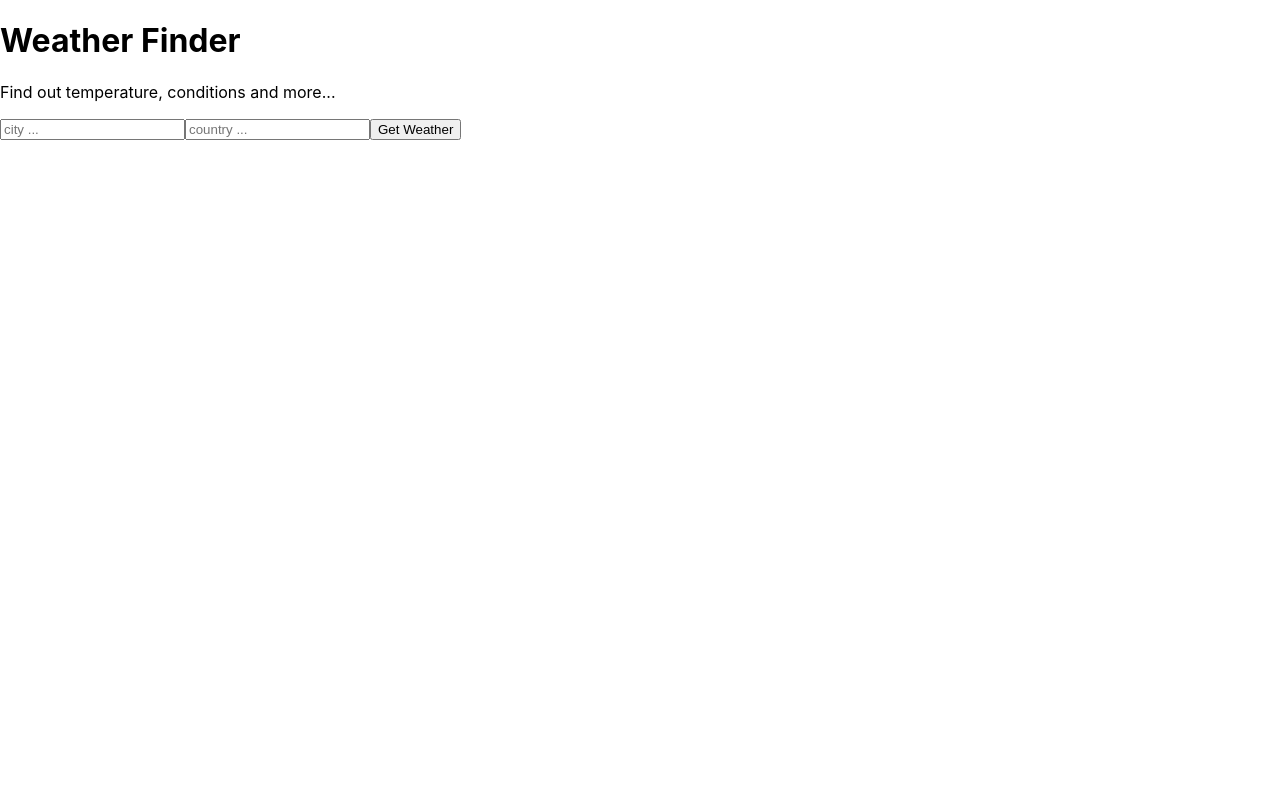
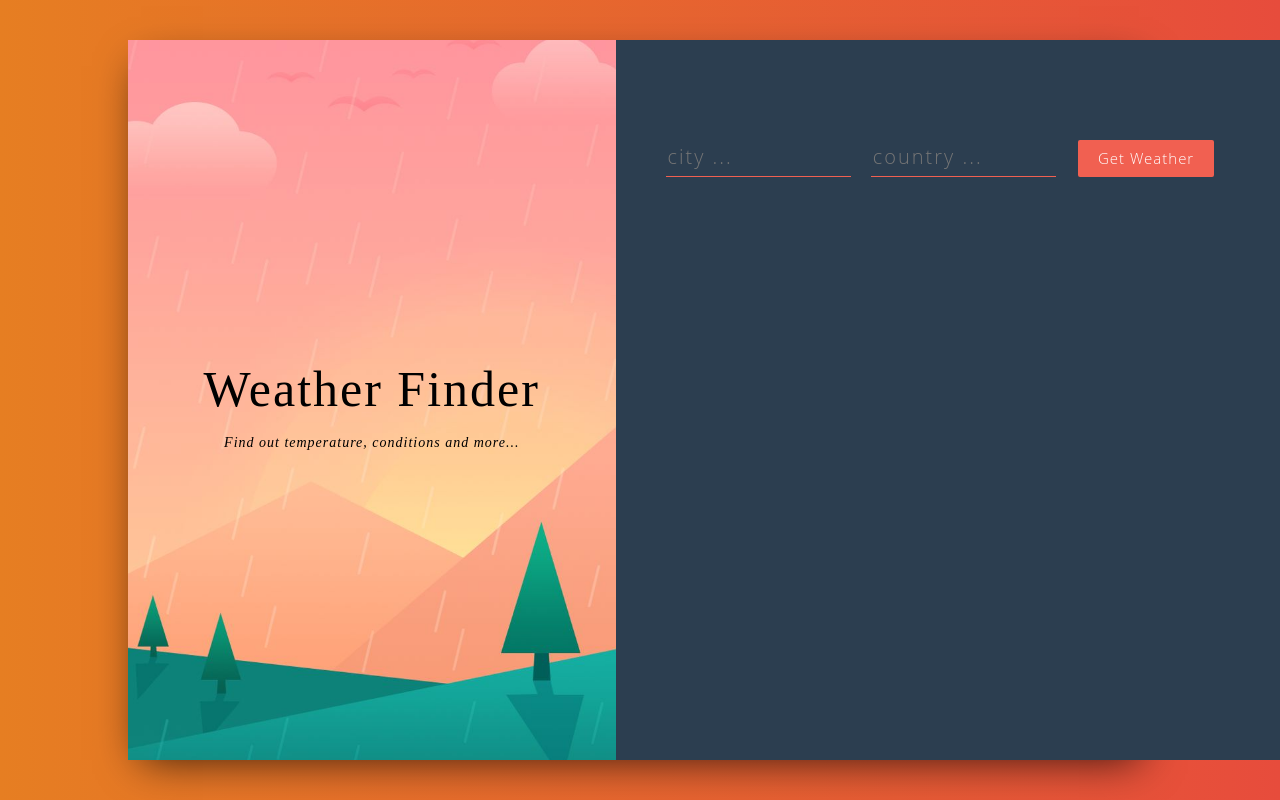
Before and after one commit to Arthur1122/Reactjs_app_about_weather, a React (Create React App) app: page / in a window 1280 px wide. Built offline with nearby package versions, Linux system fonts and the light colour scheme.

Commit message:
Add styles the site

```diff
--- a/package.json
+++ b/package.json
@@ -3,6 +3,7 @@
   "version": "0.1.0",
   "private": true,
   "dependencies": {
+    "bootstrap": "^3.3.7",
     "react": "^16.12.0",
     "react-dom": "^16.12.0",
     "react-scripts": "3.2.0"
--- /dev/null
+++ b/src/App.css
@@ -0,0 +1,123 @@
+body {
+  font-family: "Open Sans", serif;
+}
+
+.wrapper {
+  background: linear-gradient(to right, #e67e22, #e74c3c);
+  height: 100vh;
+  display: flex;
+  justify-content: center;
+  align-items: center;
+}
+
+.main {
+  height: 90vh;
+  background: #fff;
+  box-shadow: 0px 13px 40px -13px rgba(0, 0, 0, 0.75);
+  width: 80%;
+  margin: 0 auto;
+}
+
+.title-container {
+  height: 90vh;
+  background: url("img/bg.jpg") center center no-repeat;
+  background-size: cover;
+  display: flex;
+  align-items: center;
+  justify-content: center;
+  text-align: center;
+  color: #000;
+}
+
+.title-container__title {
+  font-size: 50px;
+  letter-spacing: 2px;
+  line-height: 1.3;
+  font-family: "Roboto Slab", serif;
+}
+
+.title-container__subtitle {
+  font-style: italic;
+  font-weight: 100;
+  letter-spacing: 1px;
+  line-height: 1.5;
+  font-family: "Merriweather", serif;
+}
+
+.form-container {
+  background-color: #2c3e50;
+  height: 90vh;
+  padding-top: 100px;
+  padding-left: 50px;
+}
+
+input[type="text"] {
+  background-color: transparent;
+  border: 0;
+  border-bottom: solid 1px #f16051;
+  width: 30%;
+  padding-bottom: 4px;
+  color: #fff !important;
+  font-weight: lighter;
+  letter-spacing: 2px;
+  margin-bottom: 30px;
+  margin-right: 20px;
+  font-size: 20px;
+}
+
+input[type="text"] {
+  outline: none;
+}
+
+input:-webkit-autofill {
+  -webkit-box-shadow: 0 0 0 30px #2c3e50 inset;
+  -webkit-text-fill-color: #fff !important;
+}
+
+button {
+  border: 0;
+  padding: 8px 20px;
+  margin: 0 2px;
+  border-radius: 2px;
+  font-weight: lighter;
+  letter-spacing: 1px;
+  font-size: 15px;
+  cursor: pointer;
+  background-color: #f16051;
+  color: #fff;
+  font-weight: 100;
+}
+
+button:active {
+  outline: none;
+}
+
+.weather__info {
+  width: 60%;
+  font-size: 20px;
+  font-weight: 200;
+  letter-spacing: 2px;
+}
+
+.weather__key {
+  color: #f16051;
+  border-bottom: solid 2px rgba(255, 255, 255, 0.06);
+  padding: 20px 0 20px 0;
+  font-weight: 400;
+}
+
+.weather__key:last-child {
+  border: 0;
+}
+
+.weather__value {
+  color: #fff;
+  font-weight: 200;
+}
+
+.weather__error {
+  color: #f16051;
+  font-size: 20px;
+  letter-spacing: 1px;
+  font-weight: 200;
+}
--- a/src/App.js
+++ b/src/App.js
@@ -56,7 +56,14 @@
   render() {
     return (
       <div>
+        <div className="wrapper">
+          <div className="main">
+            <div className="container">
+              <div className="row">
+                <div className="col-xs-5 title-container">
                   <Titles />
+                </div>
+                <div className="col-xs-7 form-container">
                   <Form getWeather={this.getWeather} />
                   <Weather
                     temperature={this.state.temperature}
@@ -67,6 +74,11 @@
                     erorr={this.state.erorr}
                   />
                 </div>
+              </div>
+            </div>
+          </div>
+        </div>
+      </div>
     );
   }
 }
--- a/src/components/Titles.js
+++ b/src/components/Titles.js
@@ -2,8 +2,10 @@
 
 const Titles = () => (
   <div>
-    <h1>Weather Finder</h1>
-    <p>Find out temperature, conditions and more...</p>
+    <h1 className="title-container__title">Weather Finder</h1>
+    <p className="title-container__subtitle">
+      Find out temperature, conditions and more...
+    </p>
   </div>
 );
 
--- a/src/components/Weather.js
+++ b/src/components/Weather.js
@@ -3,16 +3,32 @@
 //erb vor poxancvuma mi parametr u veradarcvuma mi blok <div> karank senc grenk
 const Weather = props => (
   // stex stugvuma ete orinak city === true (aysinkn datark chi ) && erkrord city === true tpuma Location ... hakarak depkum ban chi tpum
-  <div>
+  <div className="weather__info">
     {props.city && props.country && (
-      <p>
-        Location : {props.city}, {props.country}
+      <p className="weather__key">
+        Location :{" "}
+        <span className="weather__value">
+          {props.city}, {props.country}
+        </span>
       </p>
     )}
-    {props.temperature && <p>Temperature : {props.temperature}</p>}
-    {props.humidity && <p>Humidity : {props.humidity}</p>}
-    {props.description && <p>Conditions : {props.description}</p>}
-    {props.erorr && <p>{props.erorr}</p>}
+    {props.temperature && (
+      <p className="weather__key">
+        Temperature :{" "}
+        <span className="weather__value">{props.temperature}</span>
+      </p>
+    )}
+    {props.humidity && (
+      <p className="weather__key">
+        Humidity : <span className="weather__value">{props.humidity}</span>
+      </p>
+    )}
+    {props.description && (
+      <p className="weather__key">
+        Conditions :<span className="weather__value">{props.description}</span>{" "}
+      </p>
+    )}
+    {props.erorr && <p className="weather__error">{props.erorr}</p>}
   </div>
 );
 
--- a/src/index.js
+++ b/src/index.js
@@ -1,6 +1,8 @@
 import React from "react";
 import ReactDOM from "react-dom";
 import "./index.css";
+import "bootstrap/dist/css/bootstrap.min.css";
+import "./App.css";
 import App from "./App";
 import * as serviceWorker from "./serviceWorker";
 
```
Also changed, not shown: src/img/bg.jpg (added), 1 other file (tests, documents, lock files or other folders). Lines whose indentation alone changed are shown as unchanged.
